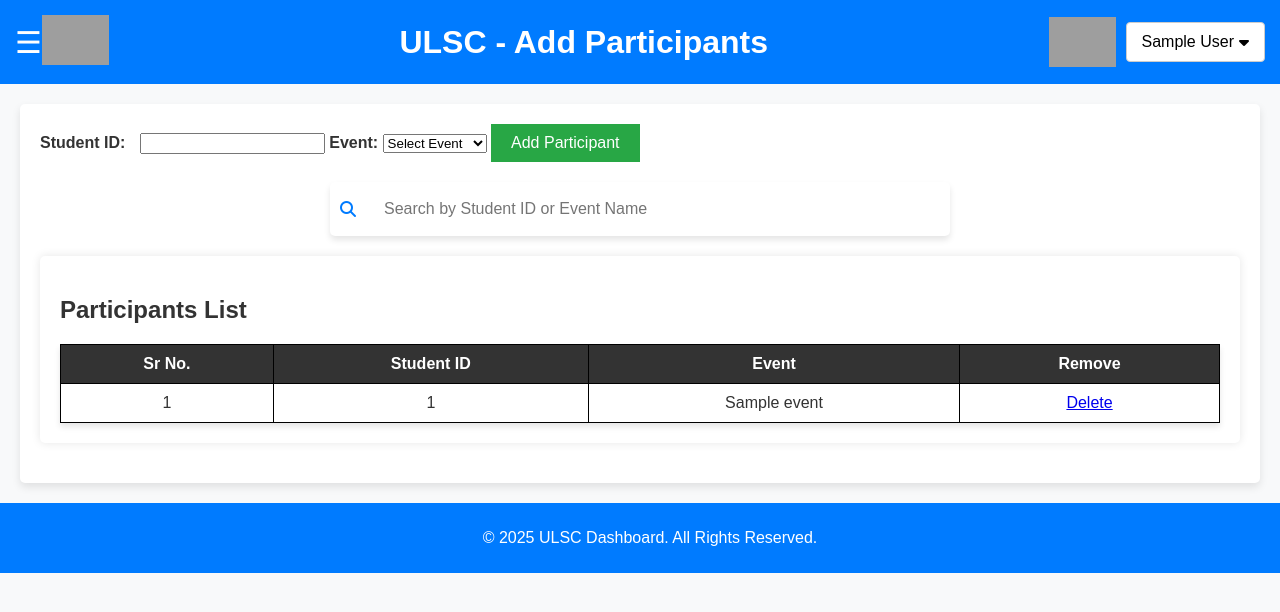
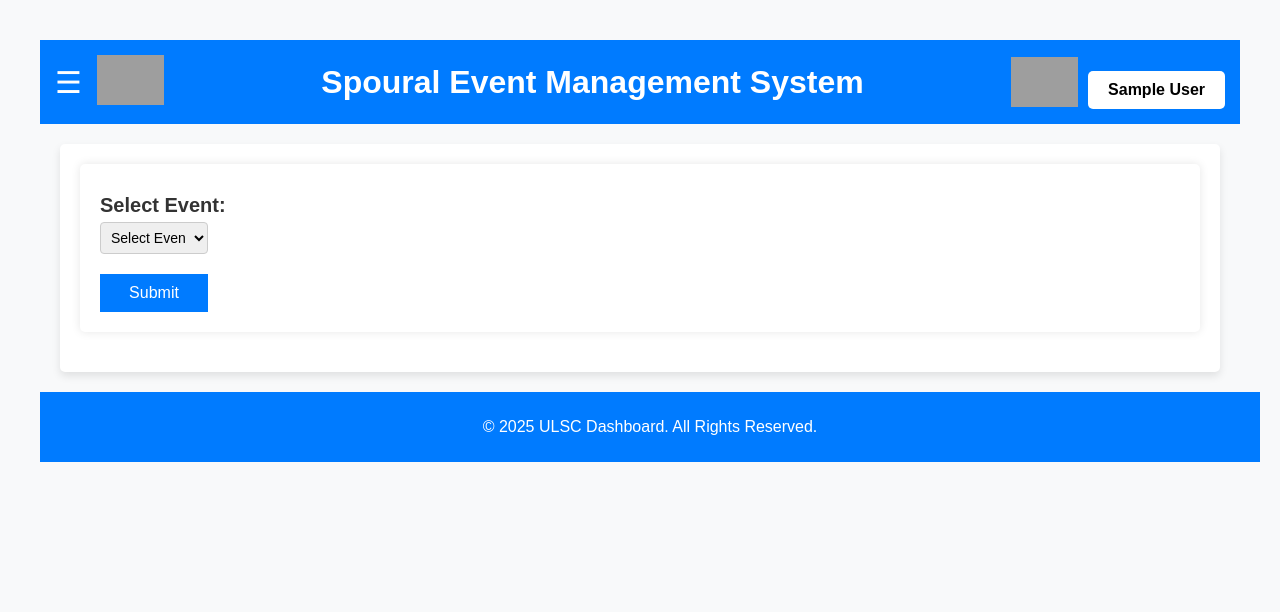
Before and after one commit to harsh1036/Spoural_Management_System, a PHP site: page /pages/addparticipants.php in a window 1280 px wide. Shown: the top 612 px of the page. Run offline with PHP 8.4, Linux system fonts and the light colour scheme; the visitor is signed in with stand-in values (Sample User, id 1); tables that the repository leaves empty or names only in its code hold one stand-in row (values such as "Sample post"); a stand-in replaces the project's code that opens the database connection; some libraries are stand-ins or nearby versions; grey boxes are pictures that could not be loaded.

Commit message:
Updating Event List

```diff
--- a/pages/addparticipants.php
+++ b/pages/addparticipants.php
@@ -23,42 +23,6 @@ if (!$ulsc) {
 
 $dept_id = $ulsc['dept_id']; // Auto-assign dept_id
 
-// **Insert Participant**
-if (isset($_POST['add_participant'])) {
-    $student_id = $_POST['student_id'];
-    $event_id = $_POST['event_id'];
-
-    $sql = "INSERT INTO participants (student_id, dept_id, event_id) VALUES (:student_id, :dept_id, :event_id)";
-    $query = $dbh->prepare($sql);
-    $query->bindParam(':student_id', $student_id, PDO::PARAM_STR);
-    $query->bindParam(':dept_id', $dept_id, PDO::PARAM_INT);
-    $query->bindParam(':event_id', $event_id, PDO::PARAM_INT);
-
-    if ($query->execute()) {
-        $_SESSION['success'] = "Participant Added Successfully!";
-    } else {
-        $_SESSION['error'] = "Failed to Add Participant";
-    }
-    header("Location: addparticipants.php");
-    exit;
-}
-
-// **Delete Participant**
-if (isset($_GET['delete_id'])) {
-    $id = $_GET['delete_id'];
-
-    $sql = "DELETE FROM participants WHERE id = :id";
-    $query = $dbh->prepare($sql);
-    $query->bindParam(':id', $id, PDO::PARAM_INT);
-
-    if ($query->execute()) {
-        $_SESSION['success'] = "Participant Deleted Successfully!";
-    } else {
-        $_SESSION['error'] = "Failed to Delete Participant";
-    }
-    header("Location: addparticipants.php");
-    exit;
-}
 
 // **Fetch Events for Dropdown**
 $sql = "SELECT id, event_name FROM events";
@@ -66,25 +30,35 @@ $query = $dbh->prepare($sql);
 $query->execute();
 $events = $query->fetchAll(PDO::FETCH_ASSOC);
 
-// **Fetch Participants**
-$sql = "SELECT participants.id, participants.student_id, events.event_name
-        FROM participants
-        INNER JOIN events ON participants.event_id = events.id
-        WHERE participants.dept_id = :dept_id";
-$query = $dbh->prepare($sql);
-$query->bindParam(':dept_id', $dept_id, PDO::PARAM_INT);
-$query->execute();
-$participants = $query->fetchAll(PDO::FETCH_ASSOC);
+if ($_SERVER["REQUEST_METHOD"] == "POST") {
+    $event_id = $_POST['event']; // Selected Event ID
+    $student_ids = $_POST['student_id']; // Array of Student IDs
+
+    if (!empty($event_id) && !empty($student_ids)) {
+        // Prepare SQL statement for bulk insertion
+        $stmt = $dbh->prepare("INSERT INTO participants (event_id,dept_id, student_id) VALUES (?, ?,?)");
+
+        foreach ($student_ids as $student_id) {
+            if (!empty($student_id)) { // Ensure Student ID is not empty
+                $stmt->execute([$event_id, $dept_id, $student_id,]);
+            }
+        }
+        echo "<script>alert('Participants added successfully!'); window.location.href='addparticipants.php';</script>";
+    } else {
+        echo "<script>alert('Please select an event and enter student IDs.');</script>";
+    }
+}
 ?>
 
 <!DOCTYPE html>
 <html lang="en">
+
 <head>
     <meta charset="UTF-8">
     <meta name="viewport" content="width=device-width, initial-scale=1.0">
     <title>ULSC - Add Participants</title>
     <link rel="stylesheet" href="../assets/css/style.css">
-    <script src="https://kit.fontawesome.com/a076d05399.js" crossorigin="anonymous"></script>
+
     <style>
         body {
             font-family: Arial, sans-serif;
@@ -92,6 +66,7 @@ $participants = $query->fetchAll(PDO::FETCH_ASSOC);
             padding: 0;
             background: #f8f9fa;
         }
+
         header {
             background: #007BFF;
             color: white;
@@ -100,6 +75,7 @@ $participants = $query->fetchAll(PDO::FETCH_ASSOC);
             justify-content: space-between;
             align-items: center;
         }
+
         .sidenav {
             width: 0;
             position: fixed;
@@ -109,12 +85,14 @@ $participants = $query->fetchAll(PDO::FETCH_ASSOC);
             padding-top: 60px;
             transition: 0.5s;
         }
+
         .sidenav a {
             color: white;
             display: block;
             padding: 10px;
             text-decoration: none;
         }
+
         .search-box {
             width: 50%;
             margin: 20px auto;
@@ -125,6 +103,7 @@ $participants = $query->fetchAll(PDO::FETCH_ASSOC);
             border-radius: 5px;
             box-shadow: 0px 4px 6px rgba(0, 0, 0, 0.1);
         }
+
         .search-box input {
             width: 100%;
             padding: 8px;
@@ -132,11 +111,14 @@ $participants = $query->fetchAll(PDO::FETCH_ASSOC);
             outline: none;
             font-size: 16px;
         }
+
         .search-box i {
             margin-right: 10px;
             color: #007BFF;
         }
-        .confirm-overlay, .message-overlay {
+
+        .confirm-overlay,
+        .message-overlay {
             position: fixed;
             top: 0;
             left: 0;
@@ -148,7 +130,8 @@ $participants = $query->fetchAll(PDO::FETCH_ASSOC);
             justify-content: center;
         }
 
-        .confirm-box, .message-box {
+        .confirm-box,
+        .message-box {
             background: white;
             padding: 20px;
             border-radius: 8px;
@@ -156,7 +139,8 @@ $participants = $query->fetchAll(PDO::FETCH_ASSOC);
             box-shadow: 0px 4px 6px rgba(0, 0, 0, 0.1);
         }
 
-        .confirm-box button, .message-box button {
+        .confirm-box button,
+        .message-box button {
             margin: 10px;
             padding: 8px 15px;
             border: none;
@@ -169,10 +153,12 @@ $participants = $query->fetchAll(PDO::FETCH_ASSOC);
             color: white;
         }
 
-        .confirm-box button:last-child, .message-box button {
+        .confirm-box button:last-child,
+        .message-box button {
             background: #5bc0de;
             color: white;
         }
+
         table {
             width: 100%;
             border-collapse: collapse;
@@ -180,11 +166,14 @@ $participants = $query->fetchAll(PDO::FETCH_ASSOC);
             background: #ffffff;
             box-shadow: 0px 4px 6px rgba(0, 0, 0, 0.1);
         }
-        th, td {
+
+        th,
+        td {
             border: 1px solid black;
             padding: 10px;
             text-align: center;
         }
+
         footer {
             background: #007BFF;
             color: white;
@@ -194,90 +183,200 @@ $participants = $query->fetchAll(PDO::FETCH_ASSOC);
             bottom: 0;
             width: 100%;
         }
+
+        body {
+            font-family: Arial, sans-serif;
+            margin: 20px;
+            padding: 20px;
+        }
+
+        label {
+            font-weight: bold;
+            display: block;
+            margin-top: 10px;
+        }
+
+        select,
+        input {
+            width: 100%;
+            padding: 8px;
+            margin: 5px 0;
+        }
+
+        .student-entry {
+            display: flex;
+            gap: 10px;
+        }
+
+        .student-entry input {
+            flex: 1;
+        }
+
+        button {
+            background-color: #007bff;
+            color: white;
+            padding: 10px;
+            border: none;
+            cursor: pointer;
+            margin-top: 15px;
+            width: 100%;
+        }
+        .submit{
+            width: 10%;
+        }
+        table {
+            width: 100%;
+            border-collapse: collapse;
+            margin-top: 20px;
+        }
+
+        table,
+        th,
+        td {
+            border: 1px solid #ddd;
+        }
+
+        th,
+        td {
+            padding: 12px;
+            text-align: center;
+        }
+
+        th {
+            background-color: #007bff;
+            color: white;
+        }
+
+        tr:nth-child(even) {
+            background-color: #f2f2f2;
+        }
+
+        .small-table {
+            max-width: 600px;
+            /* Adjust width */
+            margin: left;
+            /* Center the table */
+            font-size: 20px;
+            /* Smaller text */
+        }
+
+        label {
+            font-size: 20px;
+        }
+
+        input {
+            font-size: 15px;
+        }
+
+        /* Button Styling */
+        .custom-dropdown-toggle {
+            background-color: #ffffff;
+            /* Light gray */
+            color: black;
+            border: none;
+            padding: 10px 20px;
+            border-radius: 5px;
+            font-weight: bold;
+            cursor: pointer;
+        }
+
+        /* Ensure hover does not change color */
+        .custom-dropdown-toggle:hover,
+        .custom-dropdown-toggle:focus,
+        .custom-dropdown-toggle:active {
+            background-color: #ddd !important;
+            /* Same as default */
+            color: black !important;
+            outline: none !important;
+            box-shadow: none !important;
+        }
+
+        /* Align Dropdown */
+        .dropdown-menu {
+            min-width: 150px;
+            right: 0;
+            left: auto;
+        }
+
+        select {
+            width: 10%;
+            padding: 6px;
+            font-size: 14px;
+            border: 1px solid #ccc;
+            border-radius: 4px;
+            outline: none;
+        }
+
+        select:focus {
+            border-color: #007bff;
+        }
+    .sub{
+        width: 10%;
+    }
     </style>
 </head>
 
 <body>
     <header>
-        <span style="font-size:30px;cursor:pointer" onclick="openNav()">&#9776;</span>
+        <span style="font-size:30px;cursor:pointer" onclick="openNav()">&#9776; </span>
+        <!-- SIDE BAR -->
         <div id="mySidenav" class="sidenav">
             <span class="closebtn" onclick="closeNav()">&times;</span>
-            <a href="addparticipants.php">Add Participants</a>
+            <br><Br>
+            <br><br>
+
+            <a href="addparticipants.php">Add Participants</a><br>
             <a href="viewevents.php">View Events</a>
         </div>
 
         <div class="logo">
-        <a href="ulsc_dashboard.php">
-        <img src="../assets/images/charusat.png" alt="Logo">
+            <br><br>
+            <a href="admindashboard.php">
+                <img src="../assets/images/charusat.png" alt="Logo 1">
             </a>
 
         </div>
-        <h1>ULSC - Add Participants</h1>
+        <h1>Spoural Event Management System</h1>
 
         <div class="logo">
-            <img src="../assets/images/ulsc.png" alt="ULSC Logo">
+
+            <img src="../assets/images/ulsc.png" alt="Logo 2">
         </div>
 
+
+        <!-- DROPDOWN FOR ADMIN NAME -->
         <div class="dropdown">
-            <button class="dropdown-trigger">
-                <?php echo htmlspecialchars($_SESSION['ulsc_name']); ?> <i class="fas fa-caret-down"></i>
+            <button class="custom-dropdown-toggle" type="button">
+                <?php echo htmlspecialchars($_SESSION['ulsc_name']); ?> <!-- Display admin name -->
             </button>
-            <div class="dropdown-menu">
-                <a href="#" class="dropdown-item"><i class="fas fa-user"></i> My Profile</a>
-                <hr>
-                <a href="ulsc_logout.php" class="dropdown-item"><i class="fas fa-sign-out-alt"></i> Sign-Out</a>
-            </div>
+            <ul class="dropdown-menu dropdown-menu-end" aria-labelledby="dropdownMenuButton">
+                <li><a class="dropdown-item" href="#">Profile</a></li>
+                <li><a class="dropdown-item" href="logout.php">Logout</a></li>
+            </ul>
         </div>
     </header>
 
     <main>
+        <section>
             <!-- Add Participant Form (As it was) -->
-        <form method="post" action="addparticipants.php">
-            <label>Student ID:</label>
-            <input type="text" name="student_id" required>
+            <form action="addparticipants.php" method="POST">
+                <label for="eventSelect">Select Event:</label>
 
-            <label>Event:</label>
-            <select name="event_id" required>
+                <select id="eventSelect" name="event" onchange="showParticipantsForm()" required>
                     <option value="">Select Event</option>
                     <?php foreach ($events as $event) { ?>
                         <option value="<?php echo $event['id']; ?>"><?php echo $event['event_name']; ?></option>
                     <?php } ?>
                 </select>
 
-            <button type="submit" name="add_participant">Add Participant</button>
+
+                <div id="studentsContainer"></div>
+
+                <button  type="submit" class="sub">Submit</button>
+        </section>
         </form>
 
-        <!-- View Participants Table -->
 
-            <!-- Search Box -->
-            <div class="search-box">
-                <i class="fas fa-search"></i>
-                <input type="text" id="searchInput" placeholder="Search by Student ID or Event Name">
-            </div>
-            <!-- Participants Table -->
-            <section>
-                <h2>Participants List</h2>
-                <table id="participantsTable">
-                    <thead>
-                        <tr>
-                            <th>Sr No.</th>
-                            <th>Student ID</th>
-                            <th>Event</th>
-                            <th>Remove</th>
-                        </tr>
-                    </thead>
-                    <tbody>
-                        <?php $sr_no = 1; foreach ($participants as $participant) { ?>
-                            <tr>
-                                <td><?php echo $sr_no++; ?></td>
-                                <td><?php echo $participant['student_id']; ?></td>
-                                <td><?php echo $participant['event_name']; ?></td>
-                                <td><a href="#" onclick="confirmDelete(<?php echo $participant['id']; ?>)">Delete</a></td>
-                            </tr>
-                        <?php } ?>
-                    </tbody>
-                </table>
-            </section>
     </main>
 
     <script>
@@ -288,10 +387,8 @@ $participants = $query->fetchAll(PDO::FETCH_ASSOC);
         function closeNav() {
             document.getElementById("mySidenav").style.width = "0";
         }
-    </script>
 
-    <script>
-        document.getElementById("searchInput").addEventListener("keyup", function() {
+        document.getElementById("searchInput").addEventListener("keyup", function () {
             let filter = this.value.toLowerCase();
             let rows = document.querySelectorAll("#participantsTable tbody tr");
             rows.forEach(row => {
@@ -300,9 +397,7 @@ $participants = $query->fetchAll(PDO::FETCH_ASSOC);
                 row.style.display = studentID.includes(filter) || eventName.includes(filter) ? "" : "none";
             });
         });
-    </script>
 
-    <script>
         function confirmDelete(id) {
             let confirmationBox = document.createElement("div");
             confirmationBox.innerHTML = `
@@ -319,11 +414,37 @@ $participants = $query->fetchAll(PDO::FETCH_ASSOC);
         function closeConfirmBox() {
             document.querySelector(".confirm-overlay").remove();
         }
+
+        function showParticipantsForm() {
+            var event = document.getElementById("eventSelect").value;
+            var container = document.getElementById("studentsContainer");
+
+            // Clear previous inputs
+            container.innerHTML = "";
+
+            // If any event is selected, show 10 Student ID input fields
+            if (event) {
+                let formHTML = `<h3>Enter 10 Student IDs for <strong>${event}</strong></h3>`;
+                formHTML += '<table border="2" style="width:100%; text-align:center;"  class="table table-bordered table-striped small-table">';
+                formHTML += '<tr><th>Student ID</th></tr>';
+
+                for (let i = 1; i <= 2; i++) {
+                    formHTML += `
+                <tr>
+                    <td><input type="text" name="student_id[]" required></td>
+                </tr>
+            `;
+                }
+
+                formHTML += '</table>';
+                container.innerHTML = formHTML;
+            }
+        }
     </script>
-
 
     <footer>
         <p>&copy; 2025 ULSC Dashboard. All Rights Reserved.</p>
     </footer>
 </body>
+
 </html>
```
Also changed, not shown: pages/viewevents.php (+56 -22 lines). Lines whose indentation alone changed are shown as unchanged.
